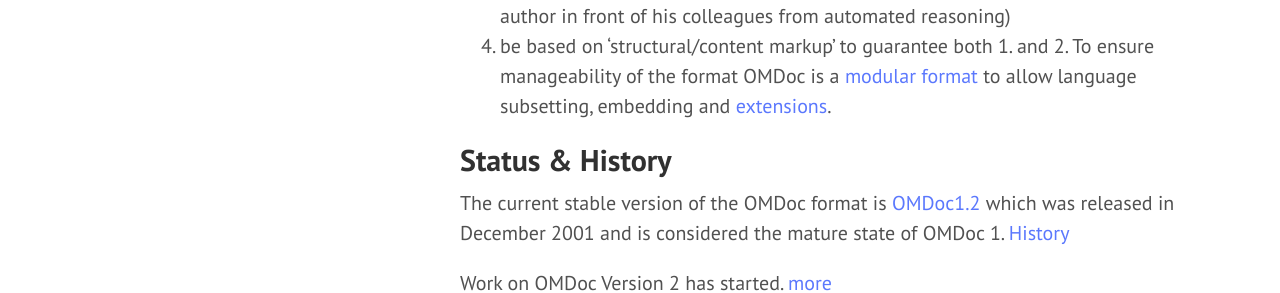
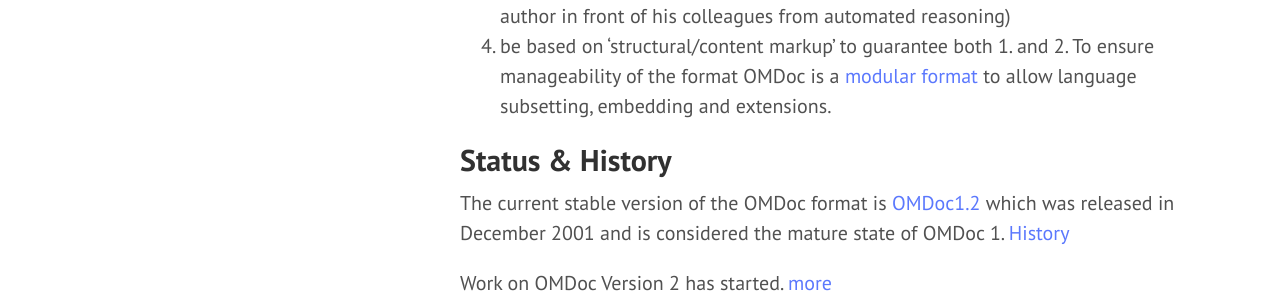
Before and after one commit to OMDoc/OMDoc.github.io, a Jekyll site: the page built from format.md, in a window 1280 px wide. Shown: the part 861-1154 px from the top of the page. Built offline with Jekyll 4.4.1, drawn with Linux system fonts in a browser that asks for light colours; part of the change alters nothing that is shown.

```diff
--- a/format.md
+++ b/format.md
@@ -24,7 +24,7 @@ This allows to develop semantics-based added-value services for displaying and m
 1. be 'ontologically uncommitted' (like the [OpenMath](http://www.openmath.org) format), so that it can serve as an 'integration format' for mathematical software systems.
 2. provide a representation format for 'mathematical documents' that combine 'formal' and 'informal' views of all the 'mathematical knowledge' contained in them.
 3. be based on 'sound logic/representational principles' (as not to embarrass the author in front of his colleagues from automated reasoning)
-4. be based on 'structural/content markup' to guarantee both 1. and 2. To ensure manageability of the format OMDoc is a [modular format](../modules) to allow language subsetting, embedding and [extensions](../extensions).
+4. be based on 'structural/content markup' to guarantee both 1. and 2. To ensure manageability of the format OMDoc is a [modular format](../modules) to allow language subsetting, embedding and extensions.
 
 ## Status & History
 
```
